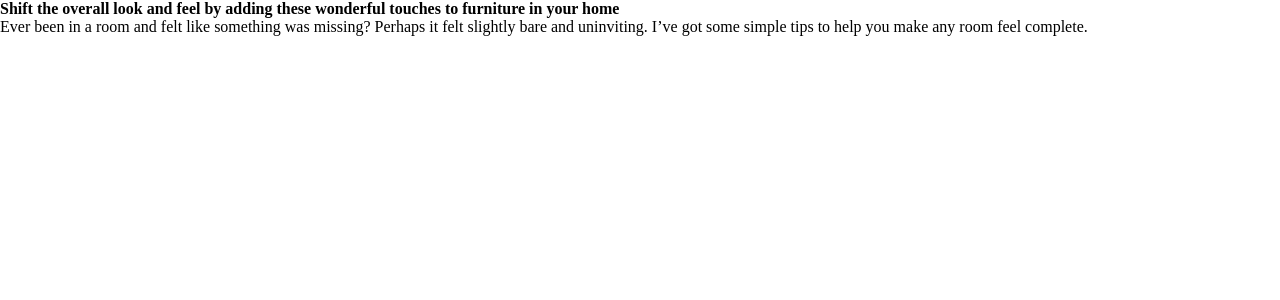
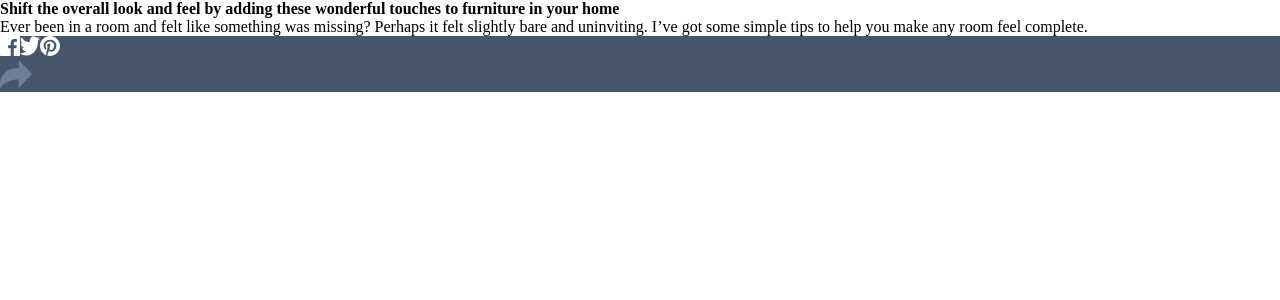
Before and after one commit to myrteza-labi/article-previe-junior, a React (Create React App) app: page / in a window 1280 px wide. Shown: the top 300 px of the page. Built offline with nearby package versions, Linux system fonts and the light colour scheme.

Commit message:
:html: add all the html content

```diff
--- a/src/App.js
+++ b/src/App.js
@@ -2,7 +2,14 @@ import './App.css';
 import ArticlePreview from './components/ArticlePreview';
 import Banner from './components/Banner';
 import Footer from './components/Footer';
+import IconContainer from './components/IconContainer';
+import Icon from './components/Icon'
 import TextPresentation from './components/TextPresentation';
+import profilepicture from './images/avatar-michelle.jpg';
+import facebookIcon from './images/icon-facebook.svg';
+import twitterIcon from './images/icon-twitter.svg';
+import pinterestIcon from './images/icon-pinterest.svg';
+
 
 function App() {
   return (
@@ -10,7 +17,19 @@ function App() {
       <ArticlePreview>
         <Banner/>
         <TextPresentation/>
-        <Footer/>
+
+        <Footer
+        profilePictureSrc={profilepicture}
+        name={"Michelle Appleton"}
+        date={"28 juin 2020"}
+        icon={
+            <IconContainer>
+              <Icon src={facebookIcon} alt={""}/>
+              <Icon src={twitterIcon} alt={""}/>
+              <Icon src={pinterestIcon} alt={""}/>
+            </IconContainer>
+        }/>
+
       </ArticlePreview>
     </div>
   );
--- a/src/components/Footer.css
+++ b/src/components/Footer.css
@@ -1,3 +1,10 @@
 .shareIcon {
     background-image: url("../images/icon-share.svg");
+    width: 32px;
+    height: 32px;
+    background-size: contain;
+    background-repeat: no-repeat;
 }
+.active {
+    background-color: #48556A;
+}
--- a/src/components/Footer.js
+++ b/src/components/Footer.js
@@ -1,7 +1,6 @@
 import React from 'react';
 import './Footer.css';
 import './IconContainer';
-import IconContainer from './IconContainer';
 
 class Footer extends React.Component{
     constructor(props){
@@ -22,21 +21,18 @@ class Footer extends React.Component{
                 {this.state.className == "Footer active"
                 ?
                 <div className="mainFooterContainer">
+                    <p className="shareWord" ></p>
+                        {this.props.icon}
+                    <div className="shareIcon active" ></div>
+                </div>
+                :
+                <div className="mainFooterContainer">
                     <img src={this.props.profilePictureSrc} />
                     <div className="nameAndDateContainer" >
-                        <p className="name">{this.props.className}</p>
+                        <p className="name">{this.props.name}</p>
                         <p className="date" >{this.props.date}</p>
                     </div>
                     <div className="shareIcon" ></div>
-                </div>
-
-                :
-                <div className="mainFooterContainer">
-                    <p className="shareWord" ></p>
-                    <IconContainer>
-                        {this.props.icon}
-                    </IconContainer>
-                    <div className="shareIcon active" ></div>
                 </div>
                 }
 
@@ -50,19 +46,3 @@ class Footer extends React.Component{
 }
 
 export default Footer;
-
-
-/*
-
-
-
-
-
-
-
-                 <p className="shareWord" ></p>
-                <IconContainer>
-                    {this.props.icon}
-                </IconContainer>
-                <div className="shareIcon active" ></div>
-                */
--- a/src/components/Icon.css
+++ b/src/components/Icon.css
@@ -0,0 +1,4 @@
+.icon {
+    width: 20px;
+    height: 20px;
+}
```
